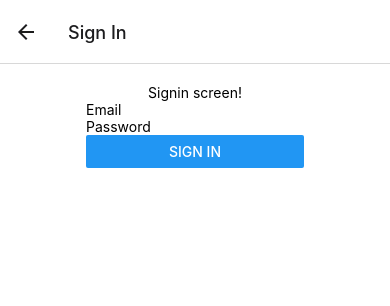
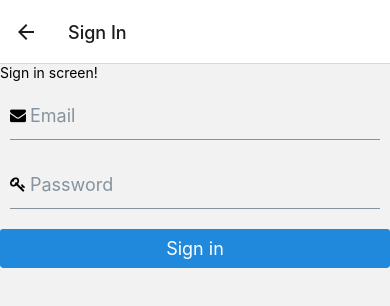
Before and after one commit to EnderAdam/SWEN325-Assignment-2, a React Native app: screen /Welcome in a window 390 px wide. Both pictures are taken after a click on the button "SIGN IN". Shown: the top 306 px of the page. Built offline with nearby package versions, Linux system fonts and the light colour scheme; no server answers.

Commit message:
Better UI design for Welcome and SignIn/Up screens

```diff
--- a/screens/SignInScreen.js
+++ b/screens/SignInScreen.js
@@ -1,9 +1,9 @@
 import React from 'react';
-import {Button, Text, TextInput, View} from 'react-native';
+import {Text, View} from 'react-native';
+import {Button, Input} from "react-native-elements";
 import Icon from 'react-native-vector-icons/FontAwesome';
 import {signInWithEmailAndPassword} from 'firebase/auth';
 import {auth} from "../config/firebase";
-import styles from '../utils/AppStyles';
 
 
 const SignInScreen = () => {
@@ -25,21 +25,33 @@ const SignInScreen = () => {
         try {
             await signInWithEmailAndPassword(auth, value.email, value.password);
         } catch (error) {
-            setValue({
-                ...value,
-                error: error.message,
-            })
+            if (error.code === 'auth/user-not-found') {
+                setValue({
+                    ...value,
+                    error: 'User not found.'
+                })
+            } else if (error.code === 'auth/wrong-password') {
+                setValue({
+                    ...value,
+                    error: 'Wrong password.'
+                })
+            } else {
+                setValue({
+                    ...value,
+                    error: error.message,
+                })
+            }
         }
     }
 
     return (
-        <View style={styles.signContainer}>
-            <Text>Signin screen!</Text>
+        <View>
+            <Text>Sign in screen!</Text>
 
             {!!value.error && <View style={{marginTop: 10, padding: 10}}><Text>{value.error}</Text></View>}
 
-            <View style={{flex: 1}}>
-                <TextInput
+            <View>
+                <Input
                     placeholder='Email'
                     containerStyle={{marginTop: 10}}
                     value={value.email}
@@ -50,7 +62,7 @@ const SignInScreen = () => {
                     />}
                 />
 
-                <TextInput
+                <Input
                     placeholder='Password'
                     containerStyle={{marginTop: 10}}
                     value={value.password}
--- a/screens/SignUpScreen.js
+++ b/screens/SignUpScreen.js
@@ -1,9 +1,9 @@
 import React from 'react';
-import {Button, Text, TextInput, View} from 'react-native';
+import {Text, View} from 'react-native';
+import {Button, Input} from "react-native-elements";
 import Icon from 'react-native-vector-icons/FontAwesome';
 import {createUserWithEmailAndPassword} from 'firebase/auth';
 import {auth} from "../config/firebase";
-import styles from '../utils/AppStyles';
 
 const SignUpScreen = ({navigation}) => {
     const [value, setValue] = React.useState({
@@ -25,21 +25,38 @@ const SignUpScreen = ({navigation}) => {
             await createUserWithEmailAndPassword(auth, value.email, value.password);
             navigation.navigate('Sign In');
         } catch (error) {
-            setValue({
-                ...value,
-                error: error.message,
-            })
+            if (error.code === 'auth/email-already-in-use') {
+                setValue({
+                    ...value,
+                    error: 'Email already in use.'
+                })
+            } else if (error.code === 'auth/invalid-email') {
+                setValue({
+                    ...value,
+                    error: 'Invalid email.'
+                })
+            } else if (error.code === 'auth/weak-password') {
+                setValue({
+                    ...value,
+                    error: 'Weak password.'
+                })
+            } else {
+                setValue({
+                    ...value,
+                    error: error.message,
+                })
+            }
         }
     }
 
     return (
-        <View style={styles.signContainer}>
+        <View>
             <Text>Signup screen!</Text>
 
             {!!value.error && <View style={{marginTop: 10, padding: 10}}><Text>{value.error}</Text></View>}
 
-            <View style={{flex: 1}}>
-                <TextInput
+            <View>
+                <Input
                     placeholder='Email'
                     containerStyle={{marginTop: 10}}
                     value={value.email}
@@ -50,7 +67,7 @@ const SignUpScreen = ({navigation}) => {
                     />}
                 />
 
-                <TextInput
+                <Input
                     placeholder='Password'
                     containerStyle={{marginTop: 10}}
                     value={value.password}
--- a/screens/Welcome.js
+++ b/screens/Welcome.js
@@ -5,9 +5,9 @@ import styles from '../utils/AppStyles';
 const WelcomeScreen = ({navigation}) => {
     return (
         <View style={styles.signContainer}>
-            <Text>Welcome screen!</Text>
+            <Text style={{textAlign: 'center'}}>Welcome to my Task Manager app. {'\n'}You can sign in or sign up.</Text>
 
-            <View style={{flex: 1}}>
+            <View style={styles.welcomeStyle}>
                 <Button title="Sign in" buttonStyle={{marginTop: 10}} onPress={() => navigation.navigate('Sign In')}/>
                 <Button title="Sign up" type="outline" buttonStyle={{marginTop: 10}}
                         onPress={() => navigation.navigate('Sign Up')}/>
```
